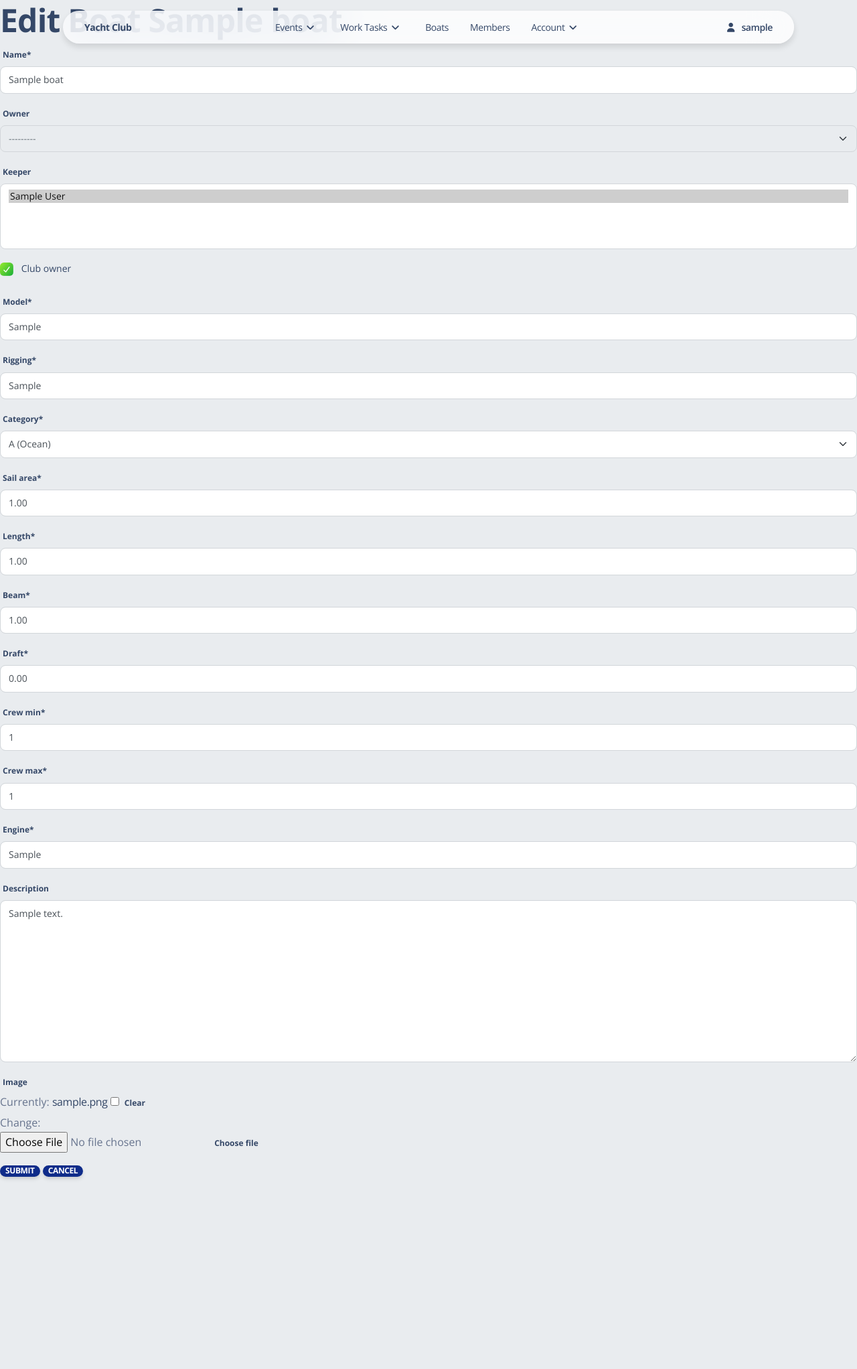
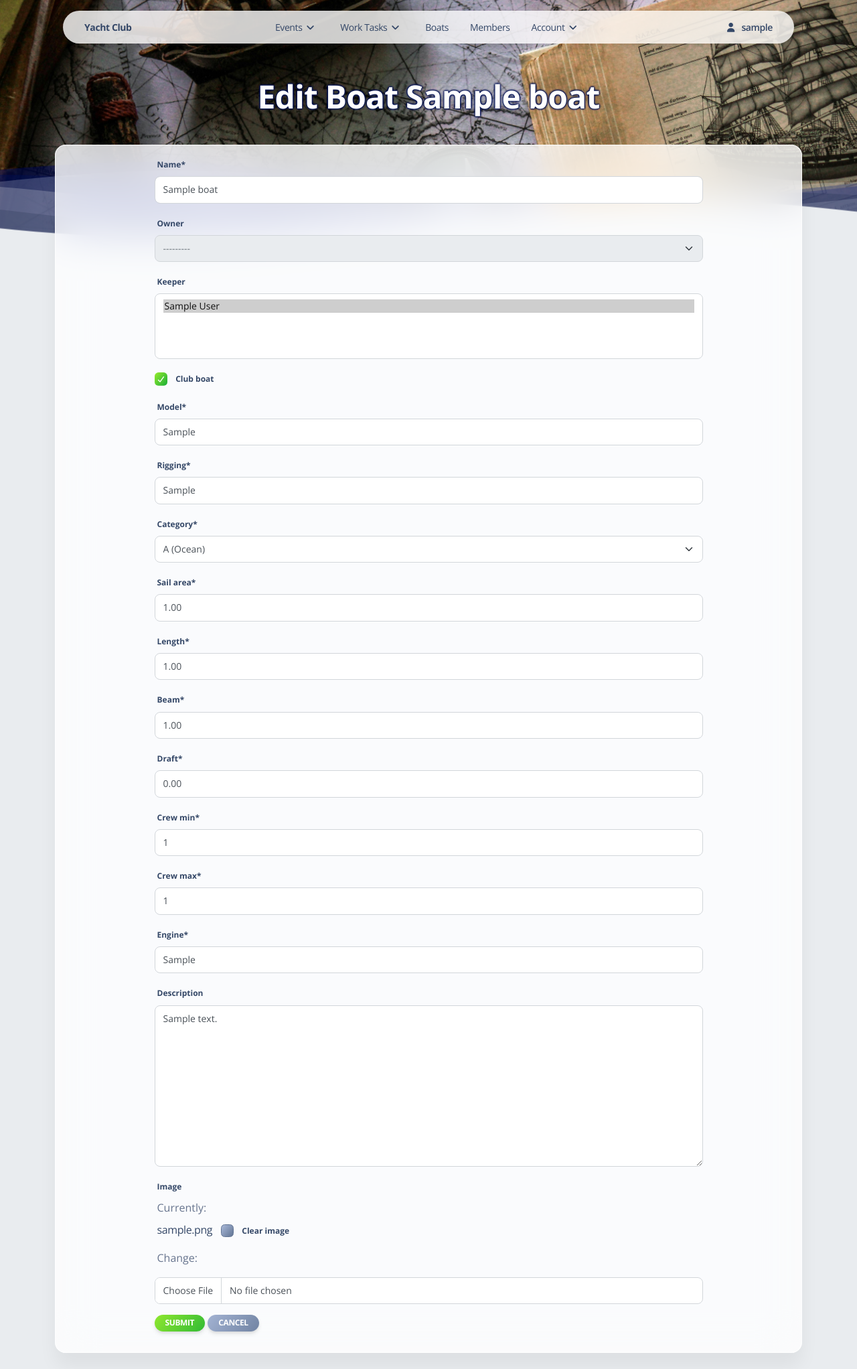
Before and after one commit to wojthecode/yacht-club, a Django app: page /boats/update/1/ in a window 1280 px wide. Shown: the whole page at 67% size. Before the commit the page ends 1761 px from the top, so only its background shows below. Run offline with Django 5.2, Linux system fonts and the light colour scheme; a user stored in the database is signed in; tables that the repository leaves empty hold one stand-in row (values such as "Sample post"); some libraries are stand-ins or nearby versions.

Commit message:
Refactor boat_form.html to soft-ui-design, update form structure and styles, add image clear option

```diff
--- a/templates/club/boat_form.html
+++ b/templates/club/boat_form.html
@@ -1,23 +1,34 @@
-{% extends "base.html" %}
+{% extends "bases/base_form.html" %}
 {% load static %}
 {% load crispy_forms_filters %}
 
-{% block content %}
+{% block form_title %}
+  {{ object|yesno:"Edit,Add"}} Boat {{ boat.name }}
+{% endblock form_title%}
 
-  <h1 class="center">{{ object|yesno:"Edit,Add"}} Boat {{ boat.name }}</h1>
-
-  {% if user.role %}
-
+{% block form %}
   <form action="" method="post" enctype="multipart/form-data" novalidate>
     {% csrf_token %}
-
-
     {% for field in form %}
       {% if field.name != "image" %}
+        {% if field.name == "club_owner" %}
+          <div class="form-check pb-2">
+            <input type="checkbox"
+              class="form-check-input"
+              id="{{ form.club_owner.id_for_label }}"
+              name="{{ form.club_owner.name }}"
+              {% if form.club_owner.value %}checked{% endif %}>
+
+            <label class="custom-control-label"
+              for="{{ form.club_owner.id_for_label }}"
+              id="club_owner">Club boat</label>
+          </div>
+
+        {% else %}
           {{ field|as_crispy_field }}
         {% endif %}
+      {% endif %}
     {% endfor %}
-
 
     <div id="div_id_image" class="form-group">
       <label for="{{ form.image.id_for_label }}" class="">
@@ -25,46 +36,45 @@
       </label>
 
       {% if object.image %}
-          <div>
-            Currently: <a href="{{ boat.image.url }}">{{ boat.image.url|slice:"7:" }}</a>
-            <input type="checkbox" name="image-clear" id="image-clear_id">
-            <label for="image-clear_id">Clear</label><br>
-            Change:
+        <div class="ps-1">
+          <p class="m-0">Currently:</p>
+          <a href="{{ boat.image.url }}" class="d-inline-block my-2">
+            {{ boat.image.url|slice:"7:" }}
+          </a> &nbsp;
+          <div class="form-check pb-2 d-inline-block clear-image">
+            <input type="checkbox"
+              class="form-check-input"
+              id="image-clear_id"
+              name="image-clear">
+            <label for="image-clear_id">Clear image</label>
+          </div>
+          <p>Change:</p>
         </div>
       {% endif %}
 
       <div class="custom-file">
         <input type="file"
               name="{{ form.image.name }}"
-                class="custom-file-input clearablefileinput"
+              class="form-control clearablefileinput"
               accept="image/*"
               id="{{ form.image.id_for_label }}">
-          <label class="custom-file-label"
-                for="{{ form.image.id_for_label }}"
-                id="id_filename">Choose file</label>
       </div>
     </div>
 
-
-      <button type="submit" value="submit" class="btn btn-primary rounded-pill px-2 py-0">
+    <button type="submit" value="submit"
+      class="btn bg-gradient-success rounded-pill px-3 py-1">
       Submit
     </button>
 
-      <button type="button" onclick="history.back()" class="btn btn-primary rounded-pill px-2 py-0">
+    <button type="button" onclick="history.back()"
+      class="btn bg-gradient-secondary rounded-pill px-3 py-1">
       Cancel
     </button>
-
   </form>
 
-  {% else %}
-    <br><br><hr>
-    <h4 class="center">You don't have permission to see this page.</h4>
-    <p class="center">Contact administrator for more info.</p>
-    <hr>
-  {% endif %}
+{% endblock form %}
 
-
-  <script src="{% static 'scripts/boat_form_image.js' %}"></script>
+{% block javascripts %}
 
   {% if user.role.management_rights %}
     <script src="{% static 'scripts/boat_form.js' %}" id="boat_form"
@@ -81,4 +91,4 @@
     ></script>
   {% endif %}
 
-{% endblock %}
+{% endblock javascripts %}
```
Lines whose indentation alone changed are shown as unchanged.
